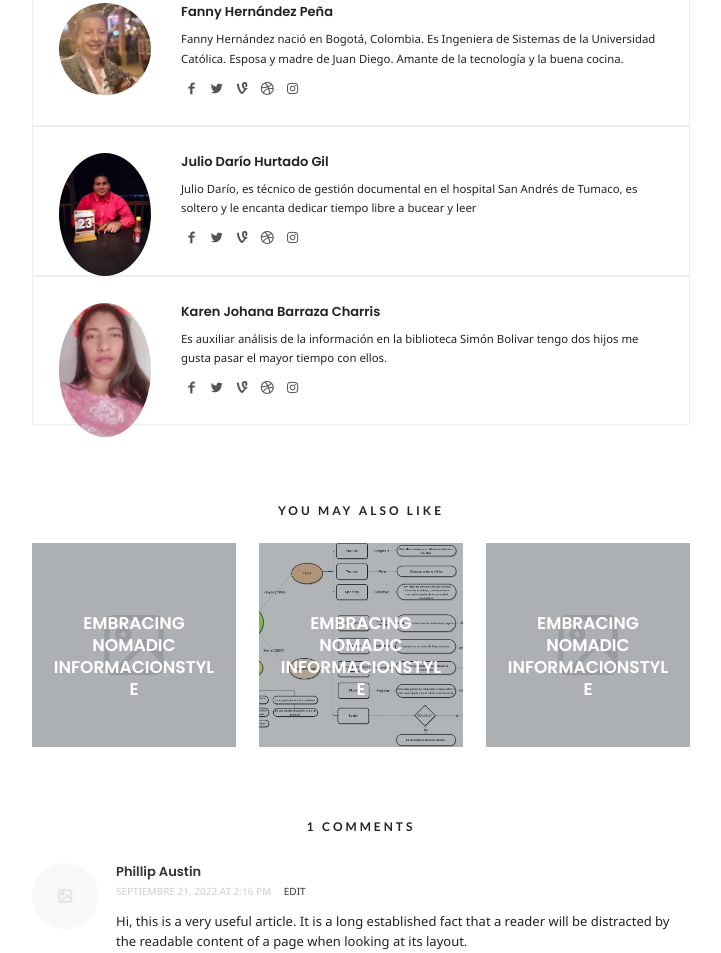
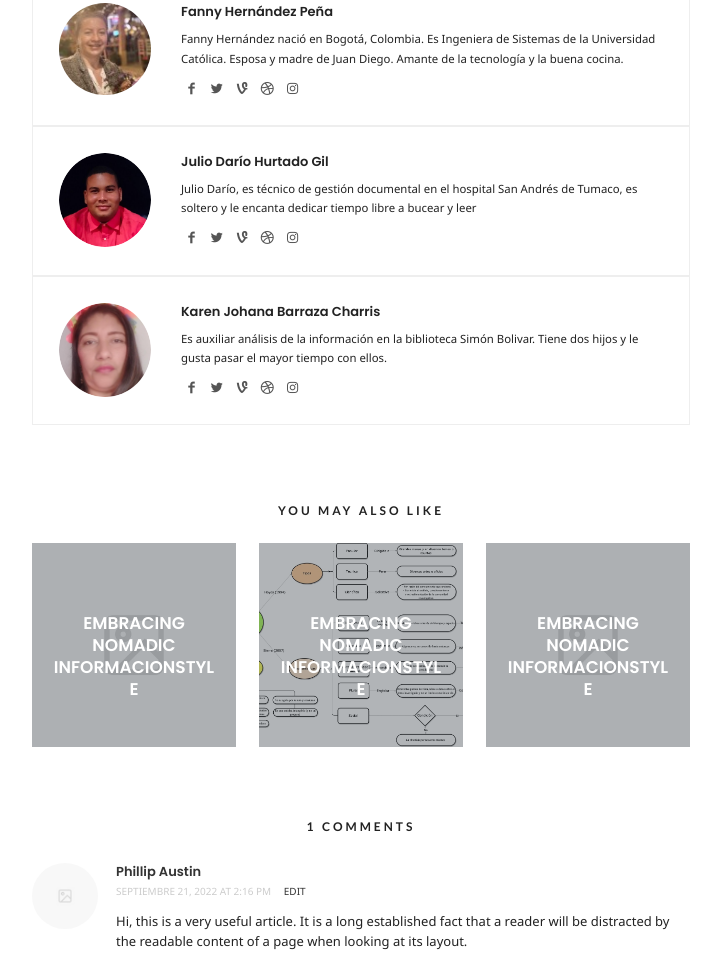
Before and after one commit to Hugo-Lizarazo/Blog_Informacion, a plain HTML site: page blog-CienciasInformacion.html in a window 1280 px wide. Shown: the part 2067-3020 px from the top of the page, without its empty margins (279-1000 px from the left). Drawn offline with nearby package versions, Linux system fonts and the light colour scheme.

Commit message:
Cambio tamaño foto autor 3 y 4

```diff
--- a/blog-CienciasInformacion.html
+++ b/blog-CienciasInformacion.html
@@ -292,7 +292,7 @@
                                         <div class="author-bio">
                                             <!-- .author-img -->
                                             <div class="author-img">
-                                                <a href="#"><img alt="Julio Darío Hurtado Gil" src="images/site/author-3.jpg" class="avatar"></a>
+                                                <a href="#"><img alt="Julio Darío Hurtado Gil" src="images/site/author-3.png" class="avatar"></a>
                                             </div>
                                             <!-- .author-img -->
 
@@ -318,13 +318,14 @@
                                         <div class="author-bio">
                                             <!-- .author-img -->
                                             <div class="author-img">
-                                                <a href="#"><img alt="Karen Johana Barraza Charris" src="images/site/author-4.jpg" class="avatar"></a>
+                                                <a href="#"><img alt="Karen Johana Barraza Charris" src="images/site/author-4.png" class="avatar"></a>
                                             </div>
                                             <!-- .author-img -->
                                             <!-- .author-info -->
                                             <div class="author-info">
                                                 <h4 class="author-name">Karen Johana Barraza Charris</h4>
-                                                <p>Es auxiliar análisis de la información en la biblioteca Simón Bolivar tengo dos hijos me gusta pasar el mayor tiempo con ellos.</p>
+                                                <p>Es auxiliar análisis de la información en la
+												biblioteca Simón Bolivar. Tiene dos hijos y le gusta pasar el mayor tiempo con ellos.</p>
                                                 <p>
                                                     <a class="social-link facebook" href="#"></a>
                                                     <a class="social-link twitter" href="#"></a>
```
Also changed, not shown: about.html (+2 -2 lines), blog-Users-Restore-Information.html (+3 -3 lines), images/site/Author-4.png (added), images/site/author-3.png (added), 2 other files.
